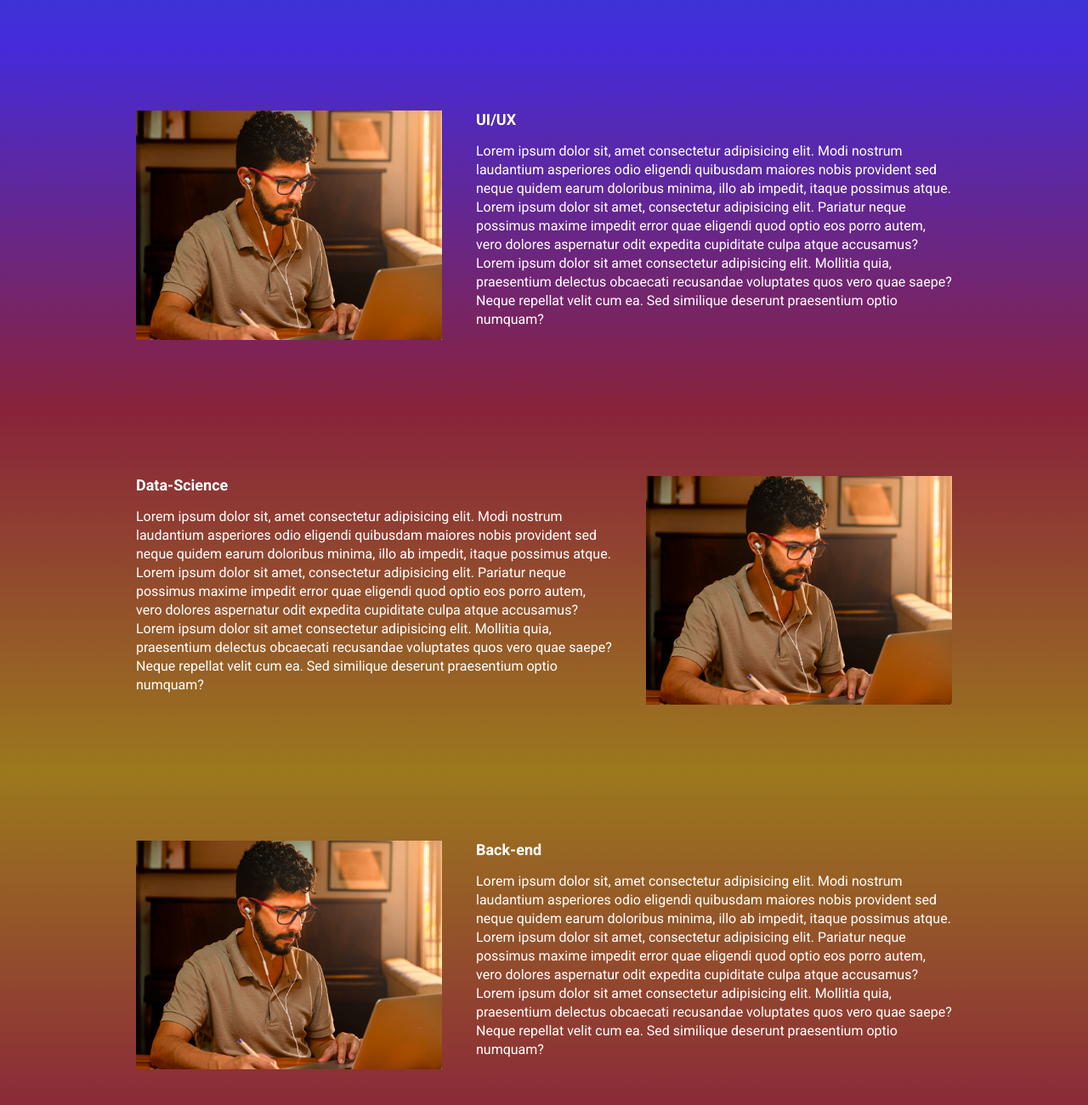
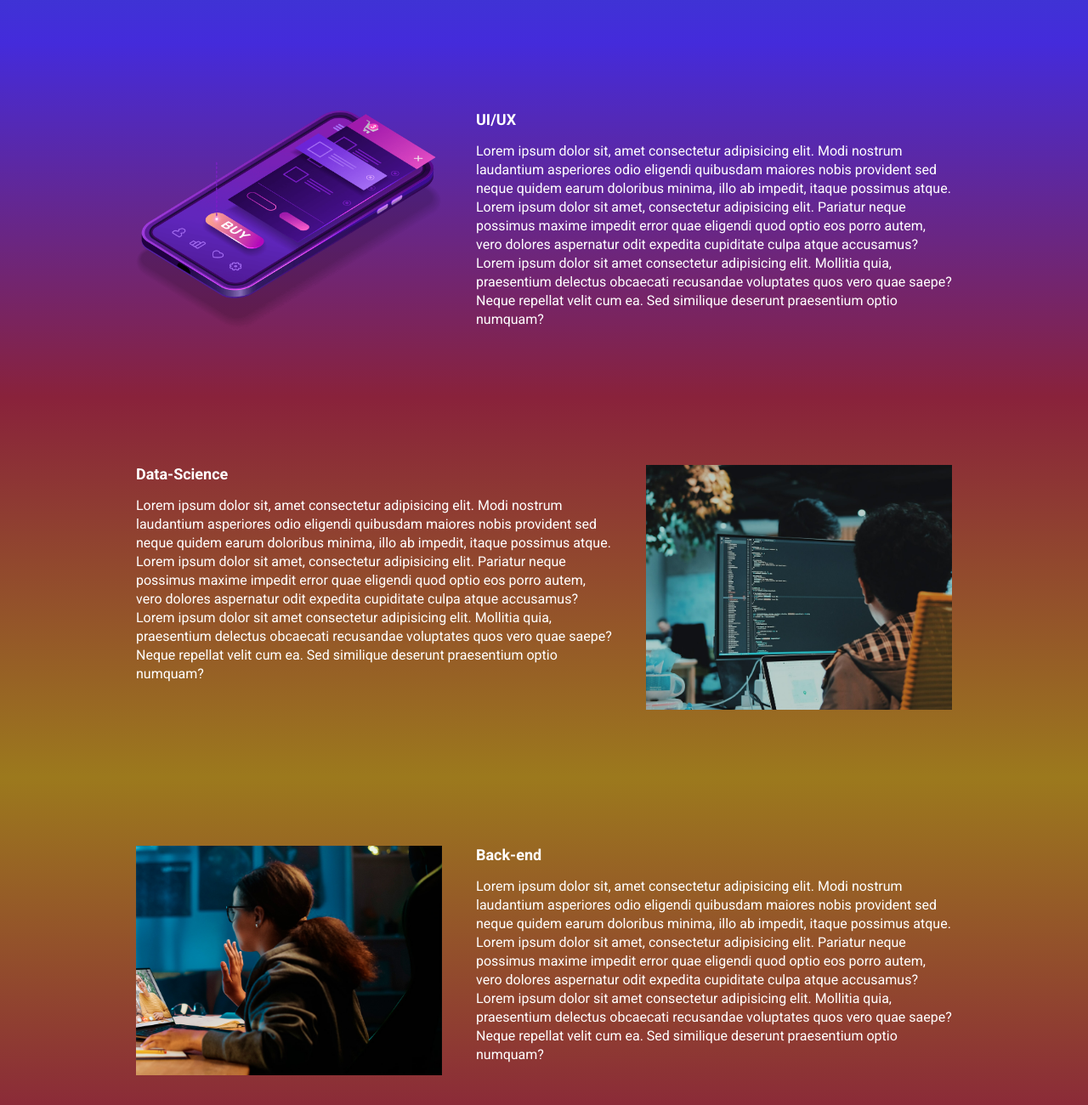
Before and after one commit to Gabzineo/Ebac_tech_talks, a website built with Parcel: page src/index.html in a window 1280 px wide. Shown: the part 940-2240 px from the top of the page at 85% size. Built offline with nearby package versions, Linux system fonts and the light colour scheme.

Commit message:
corrigindo as imagens

```diff
--- a/src/index.html
+++ b/src/index.html
@@ -60,7 +60,7 @@
                     Lorem ipsum dolor sit, amet consectetur adipisicing elit. Modi nostrum laudantium asperiores odio eligendi quibusdam maiores nobis provident sed neque quidem earum doloribus minima, illo ab impedit, itaque possimus atque. Lorem ipsum dolor sit amet, consectetur adipisicing elit. Pariatur neque possimus maxime impedit error quae eligendi quod optio eos porro autem, vero dolores aspernatur odit expedita cupiditate culpa atque accusamus? Lorem ipsum dolor sit amet consectetur adipisicing elit. Mollitia quia, praesentium delectus obcaecati recusandae voluptates quos vero quae saepe? Neque repellat velit cum ea. Sed similique deserunt praesentium optio numquam?
                 </p>
             </div>
-            <img class="event__image" src="./images/frontend.png" alt="Front-end">
+            <img class="event__image" src="./images/ui-ux.png" alt="UI/UX">
         </div>
     </section>
 
@@ -72,7 +72,7 @@
                     Lorem ipsum dolor sit, amet consectetur adipisicing elit. Modi nostrum laudantium asperiores odio eligendi quibusdam maiores nobis provident sed neque quidem earum doloribus minima, illo ab impedit, itaque possimus atque. Lorem ipsum dolor sit amet, consectetur adipisicing elit. Pariatur neque possimus maxime impedit error quae eligendi quod optio eos porro autem, vero dolores aspernatur odit expedita cupiditate culpa atque accusamus? Lorem ipsum dolor sit amet consectetur adipisicing elit. Mollitia quia, praesentium delectus obcaecati recusandae voluptates quos vero quae saepe? Neque repellat velit cum ea. Sed similique deserunt praesentium optio numquam?
                 </p>
             </div>
-            <img class="event__image" src="./images/frontend.png" alt="Front-end">
+            <img class="event__image" src="./images/data.png" alt="Data-Science">
         </div>
     </section>
 
@@ -84,7 +84,7 @@
                     Lorem ipsum dolor sit, amet consectetur adipisicing elit. Modi nostrum laudantium asperiores odio eligendi quibusdam maiores nobis provident sed neque quidem earum doloribus minima, illo ab impedit, itaque possimus atque. Lorem ipsum dolor sit amet, consectetur adipisicing elit. Pariatur neque possimus maxime impedit error quae eligendi quod optio eos porro autem, vero dolores aspernatur odit expedita cupiditate culpa atque accusamus? Lorem ipsum dolor sit amet consectetur adipisicing elit. Mollitia quia, praesentium delectus obcaecati recusandae voluptates quos vero quae saepe? Neque repellat velit cum ea. Sed similique deserunt praesentium optio numquam?
                 </p>
             </div>
-            <img class="event__image" src="./images/frontend.png" alt="Front-end">
+            <img class="event__image" src="./images/backend.png" alt="Back-end">
         </div>
     </section>
 
```
